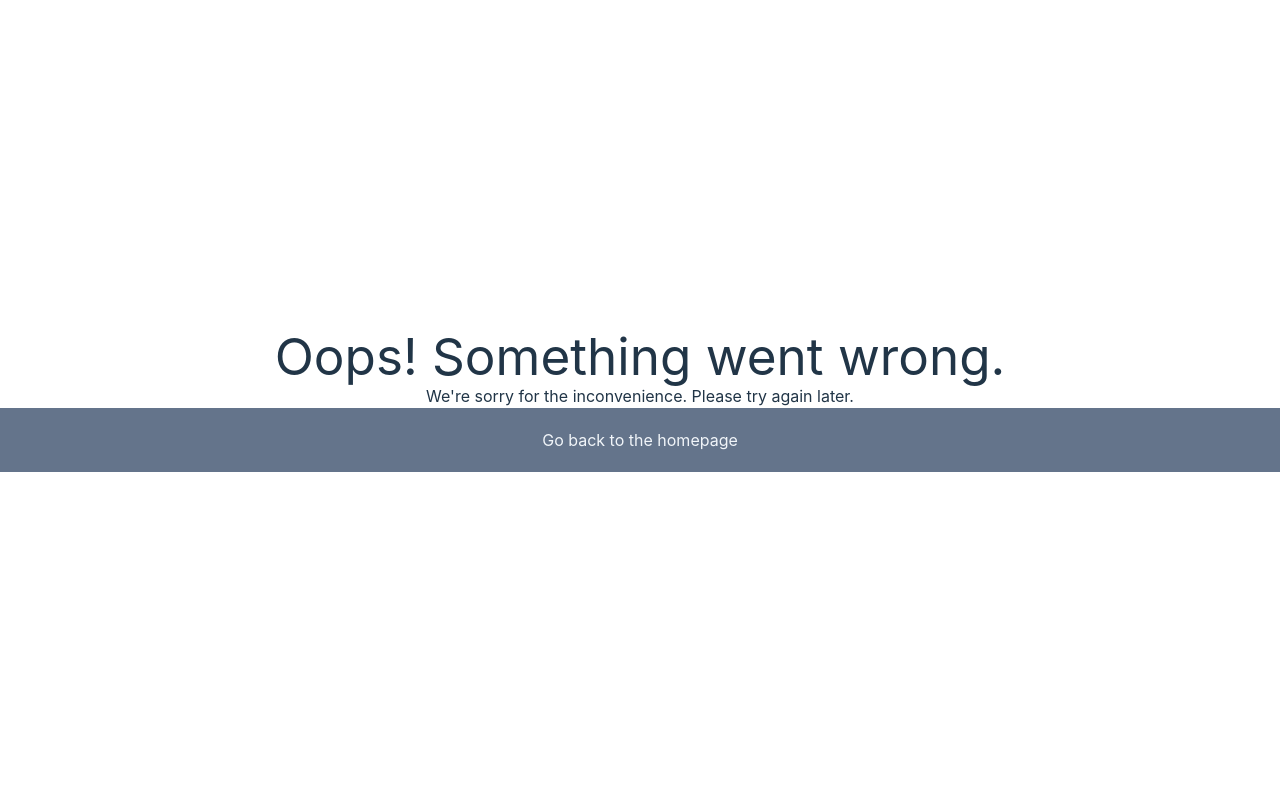
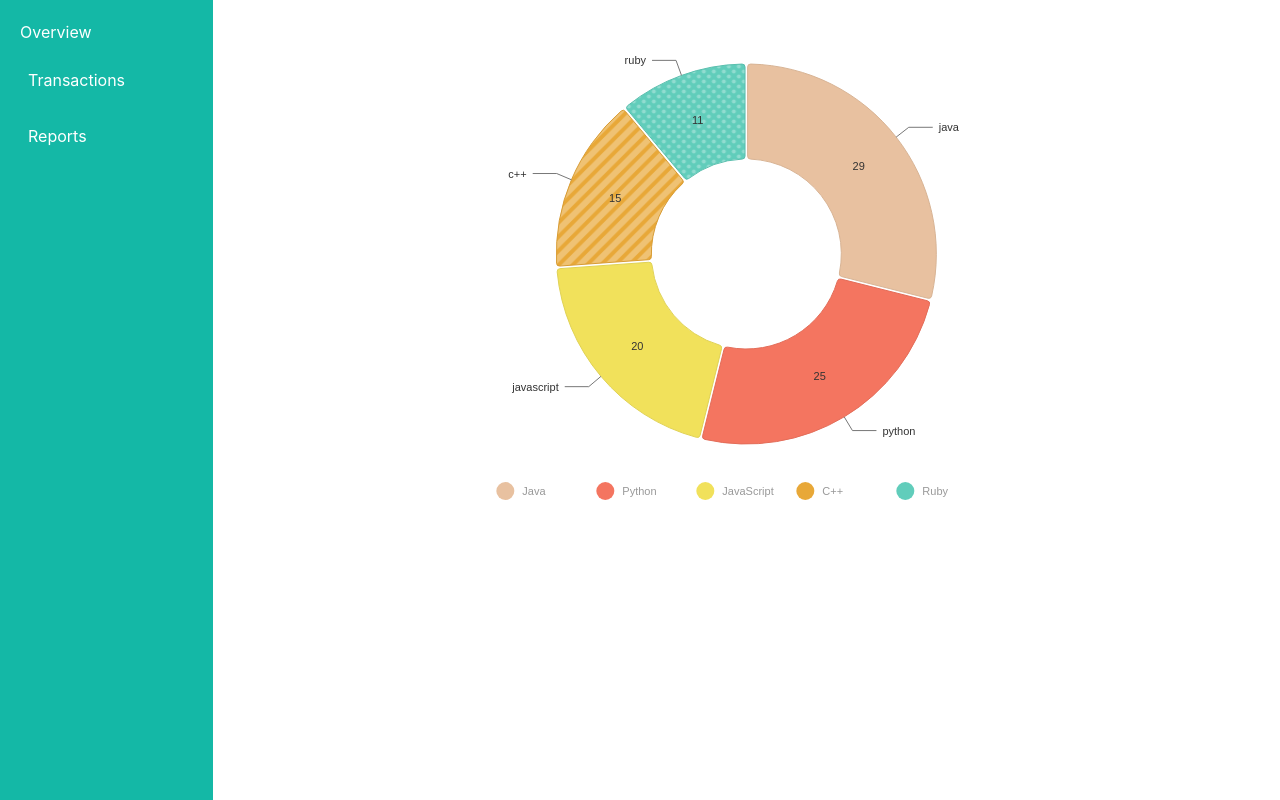
Before and after one commit to and27/tracker, a React (Vite) app: page /reports in a window 1280 px wide. Built offline with nearby package versions, Linux system fonts and the light colour scheme.

Commit message:
Add reports page

```diff
--- a/src/components/SidebarMenu.tsx
+++ b/src/components/SidebarMenu.tsx
@@ -6,17 +6,17 @@ const SidebarMenu = () => {
     <div className="col-span-2 p-5 h-screen bg-teal-500 text-white">
       <ul className="flex flex-col gap-4 items-start w-full">
         <li className="w-full ">
-          <NavLink to="/" className="block text-start p-2 rounded">
+          <NavLink to="/" className="block text-start">
             Overview
           </NavLink>
         </li>
-        <li className="w-full">
-          <NavLink to="/transactions" className="block text-start p-2 rounded">
+        <li className="w-full p-2">
+          <NavLink to="/users" className="block text-start">
             Transactions
           </NavLink>
         </li>
-        <li className="w-full">
-          <NavLink to="/reports" className="block text-start p-2 rounded">
+        <li className="w-full p-2">
+          <NavLink to="/products" className="block text-start">
             Reports
           </NavLink>
         </li>
--- a/src/main.tsx
+++ b/src/main.tsx
@@ -5,6 +5,7 @@ import "./index.css";
 import { createBrowserRouter, RouterProvider } from "react-router-dom";
 import TransactionsPage from "./pages/TransactionsPage.tsx";
 import ErrorPage from "./pages/ErrorPage.tsx";
+import ReportsPage from "./pages/ReportsPage.tsx";
 
 const router = createBrowserRouter([
   {
@@ -17,6 +18,11 @@ const router = createBrowserRouter([
     element: <TransactionsPage />,
     errorElement: <ErrorPage />,
   },
+  {
+    path: "/reports",
+    element: <ReportsPage />,
+    errorElement: <ErrorPage />,
+  },
 ]);
 
 ReactDOM.createRoot(document.getElementById("root")!).render(
--- /dev/null
+++ b/src/pages/ReportsPage.tsx
@@ -0,0 +1,17 @@
+import PieChart from "../components/PieChart";
+import SidebarMenu from "../components/SidebarMenu";
+
+const ReportsPage = () => {
+  return (
+    <div className="grid grid-cols-12">
+      <SidebarMenu />
+      <main className="col-span-10 p-6">
+        <div style={{ height: "500px" }}>
+          <PieChart />
+        </div>
+      </main>
+    </div>
+  );
+};
+
+export default ReportsPage;
```
